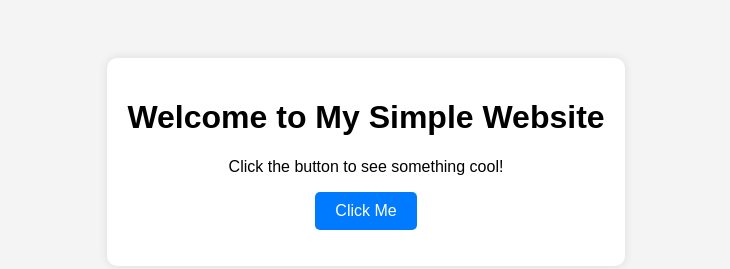
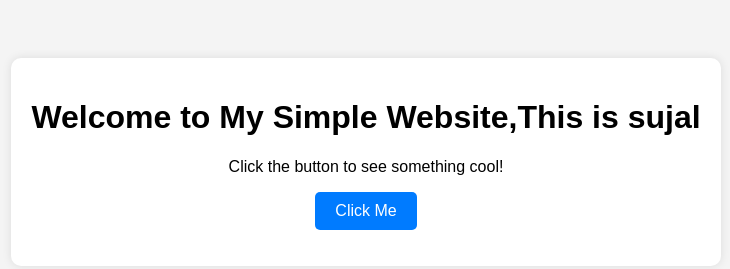
Before and after one commit to 5ujal/mero-pipeline0, a plain HTML site: page index.html in a window 1280 px wide. Shown: the whole page, without its empty margins (274-1004 px from the left). Drawn offline with Linux system fonts and the light colour scheme.

Commit message:
Update index.html

```diff
--- a/index.html
+++ b/index.html
@@ -34,7 +34,7 @@
 </head>
 <body>
     <div class="container">
-        <h1>Welcome to My Simple Website</h1>
+        <h1>Welcome to My Simple Website,This is sujal</h1>
         <p>Click the button to see something cool!</p>
         <button onclick="changeText()">Click Me</button>
         <p id="message"></p>
```
